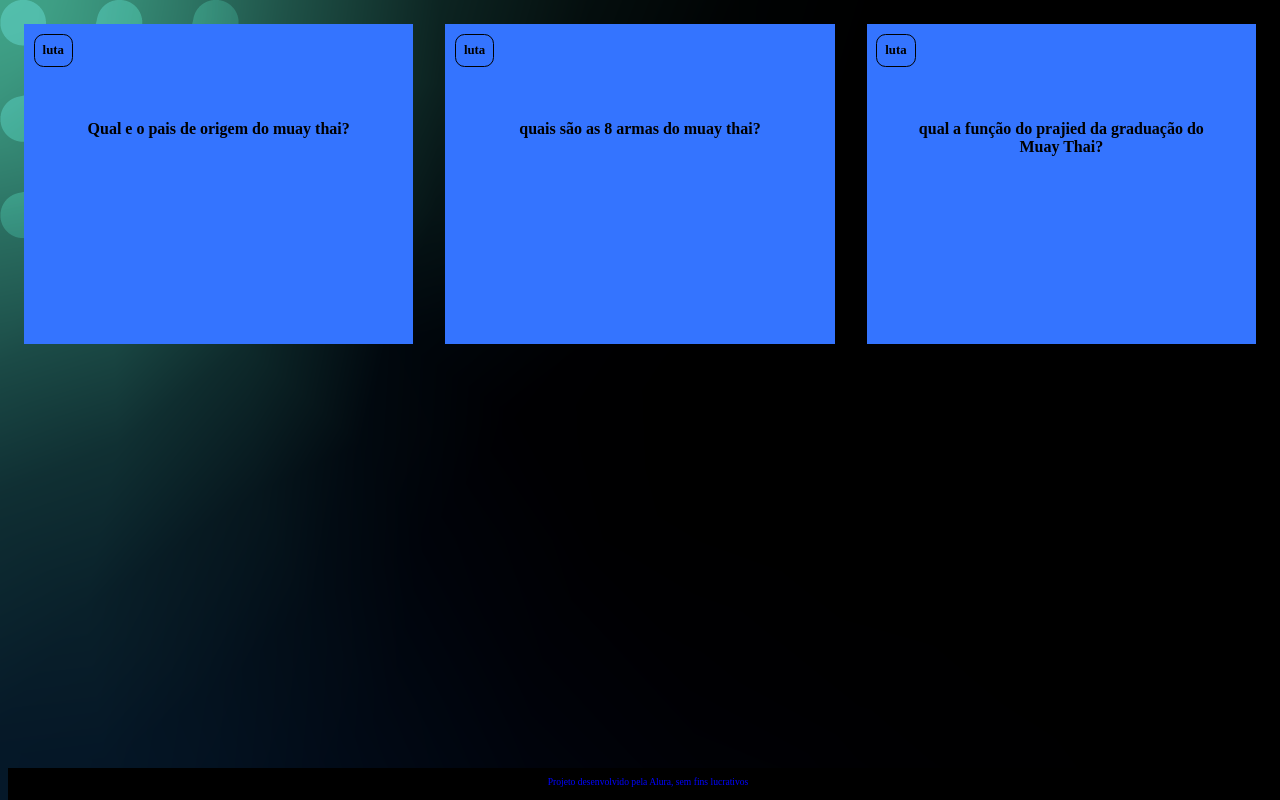
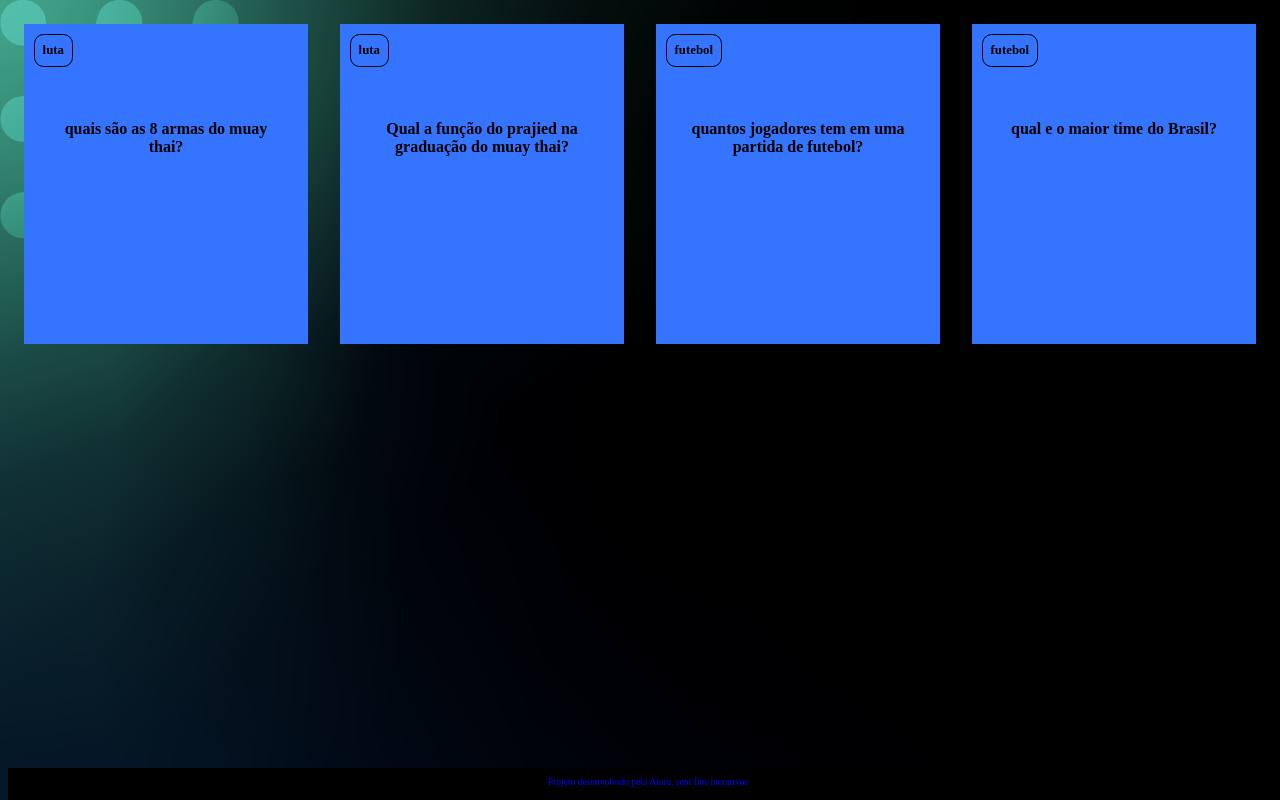
Before and after one commit to luiz0511/ferramenta-de-estudo-, a plain HTML site: page index.html in a window 1280 px wide. Drawn offline with Linux system fonts and the light colour scheme.

Commit message:
Update index.html

```diff
--- a/index.html
+++ b/index.html
@@ -9,44 +9,23 @@
 <body>
     <main>
         <section id="container">
-            <article class="cartao">
+            <!-- <article class="cartao">
                 <div class="cartao__conteudo">
-                    <h3>luta</h3>
+                    <h3>Programação</h3>
                     <div class="cartao__conteudo__pergunta">
-                        <p>Qual e o pais de origem do muay thai?</p>
+                        <p>O que é JavaScript?</p>
                     </div>
                     <div class="cartao__conteudo__resposta">
-                        <p>O muay thai e originario da tailandia<p>
-                        </p>
+                        <p>O JavaScript é uma linguagem de programação</p>
                     </div>
                 </div>
-            </article>
-            <article class="cartao">
-                <div class="cartao__conteudo">
-                    <h3>luta</h3>
-                    <div class="cartao__conteudo__pergunta">
-                        <p>quais são as 8 armas do muay thai?</p>
-                    </div>
-                    <div class="cartao__conteudo__resposta">
-                    <p>São os cotovelos,joelhos,punhos e as canelas</p>
-                    </div>
-                </div>
-            </article>
-            <article class="cartao">
-                <div class="cartao__conteudo">
-                    <h3>luta</h3>
-                    <div class="cartao__conteudo__pergunta">
-                        <p>qual a função do prajied da graduação do Muay Thai?</p>
-                    </div>
-                    <div class="cartao__conteudo__resposta">
-                    <p>Muitos lutadores usam como se fosse uma proteção no ringue</p>
-                    </div>
-                </div>
-            </article>
+            </article> -->
         </section>
     </main>
     <footer>
         <p>Projeto desenvolvido pela Alura, sem fins lucrativos</p>
     </footer>
+    <script src="app.js"></script>
+    <script src="perguntas.js"></script>
 </body>
 </html>
```
